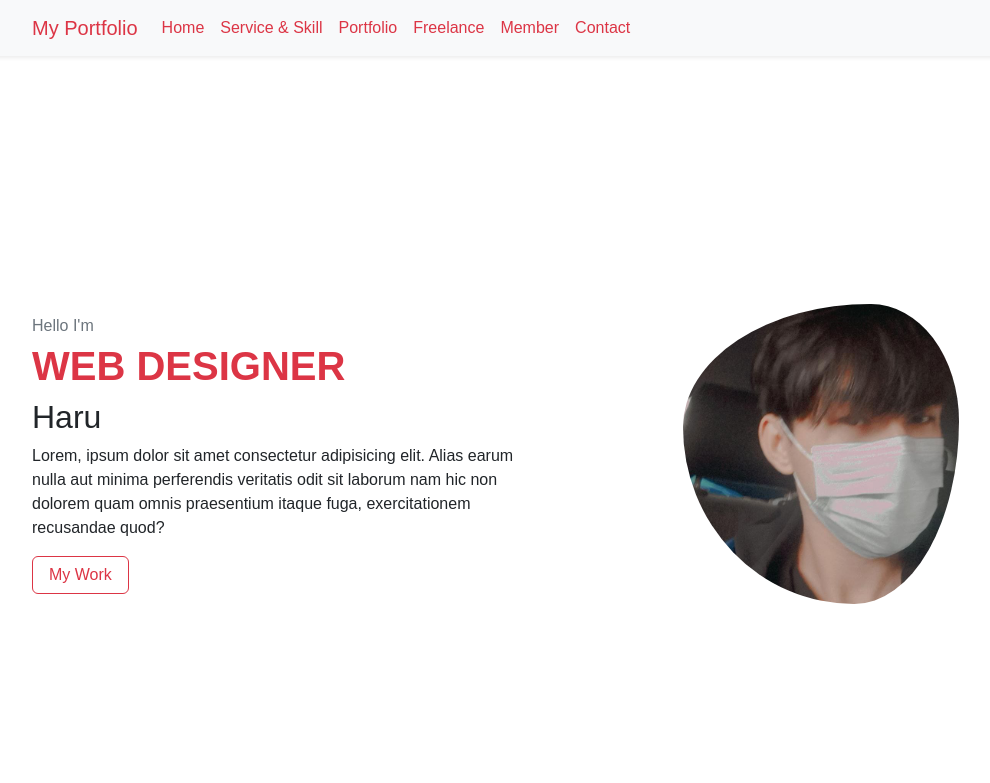
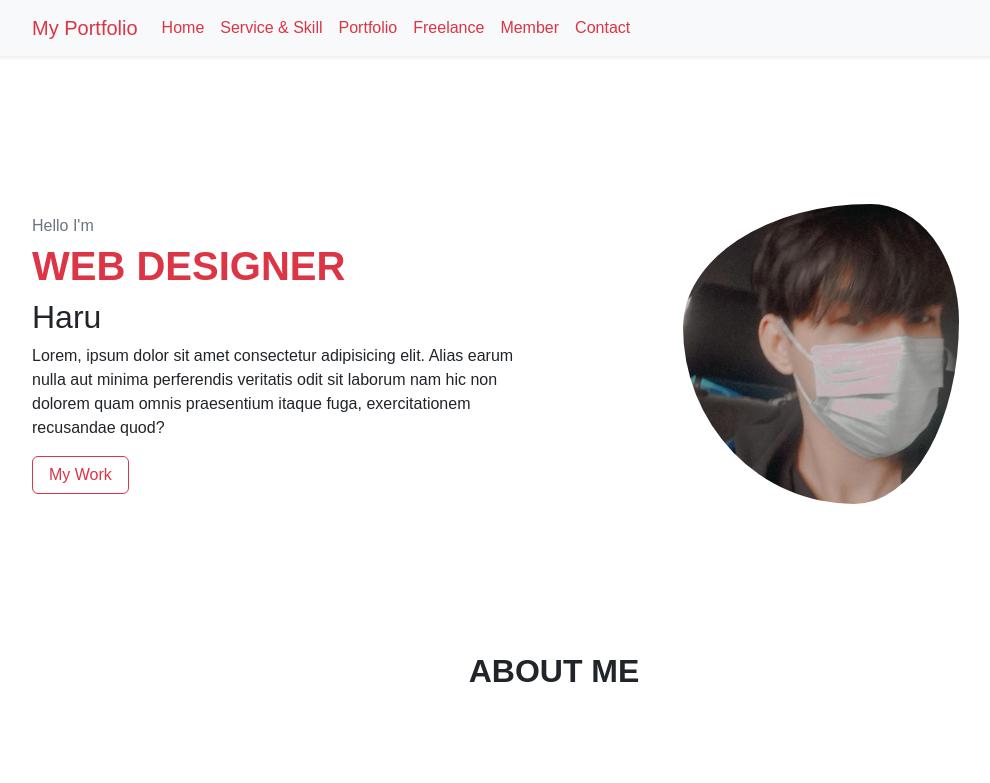
Before and after one commit to haru2004github/My-Portfolio, a website: page index.html in a window 1280 px wide. Shown: the top 783 px of the page, without its empty margins (86-1076 px from the left). Drawn offline with Linux system fonts and the light colour scheme.

Commit message:
Added my project

```diff
--- a/cus.css
+++ b/cus.css
@@ -73,4 +73,7 @@ a{
         object-fit: cover;
 
     }
+    .home{
+        padding:100px 0;
+    }
 }
```
